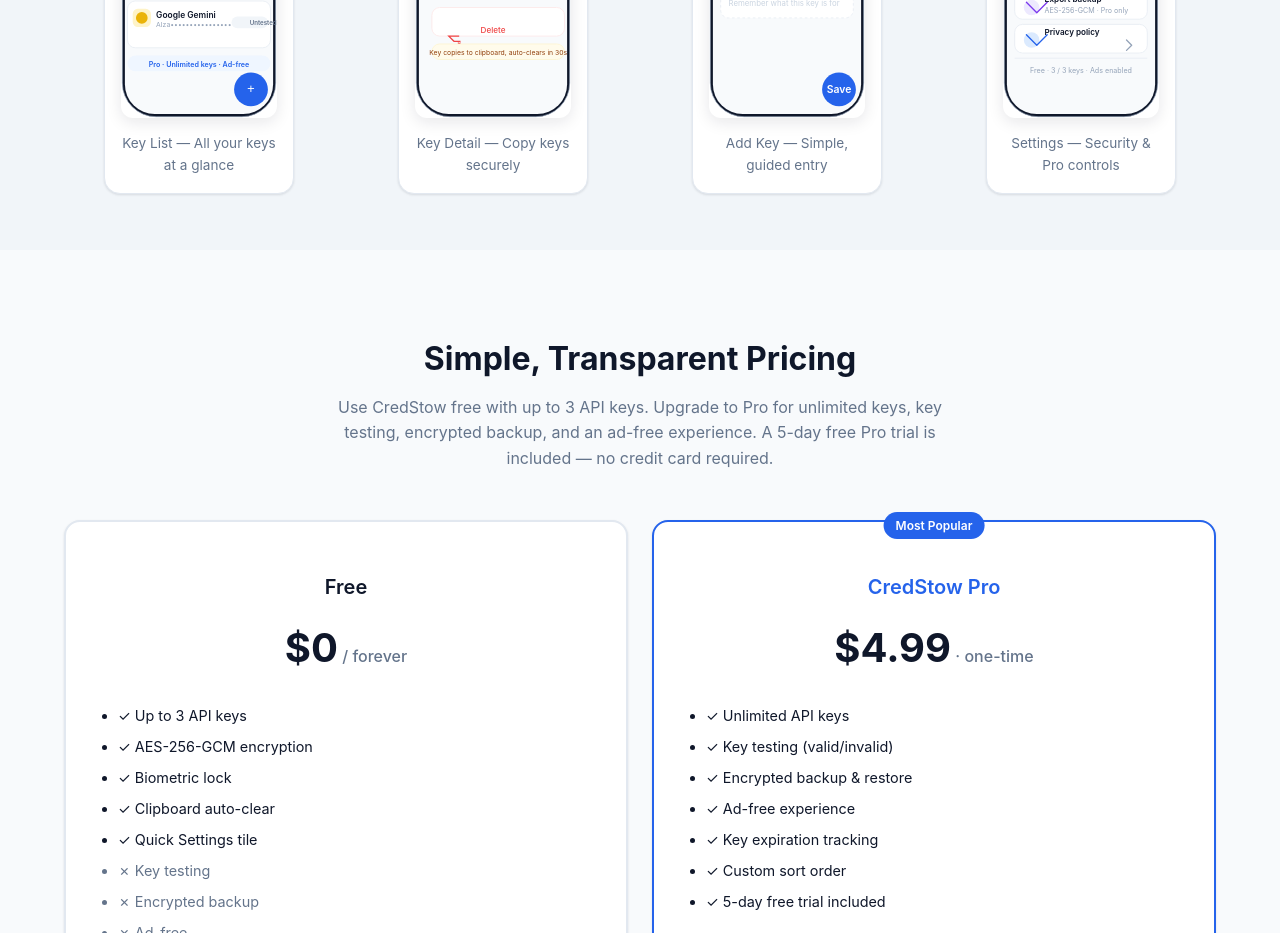
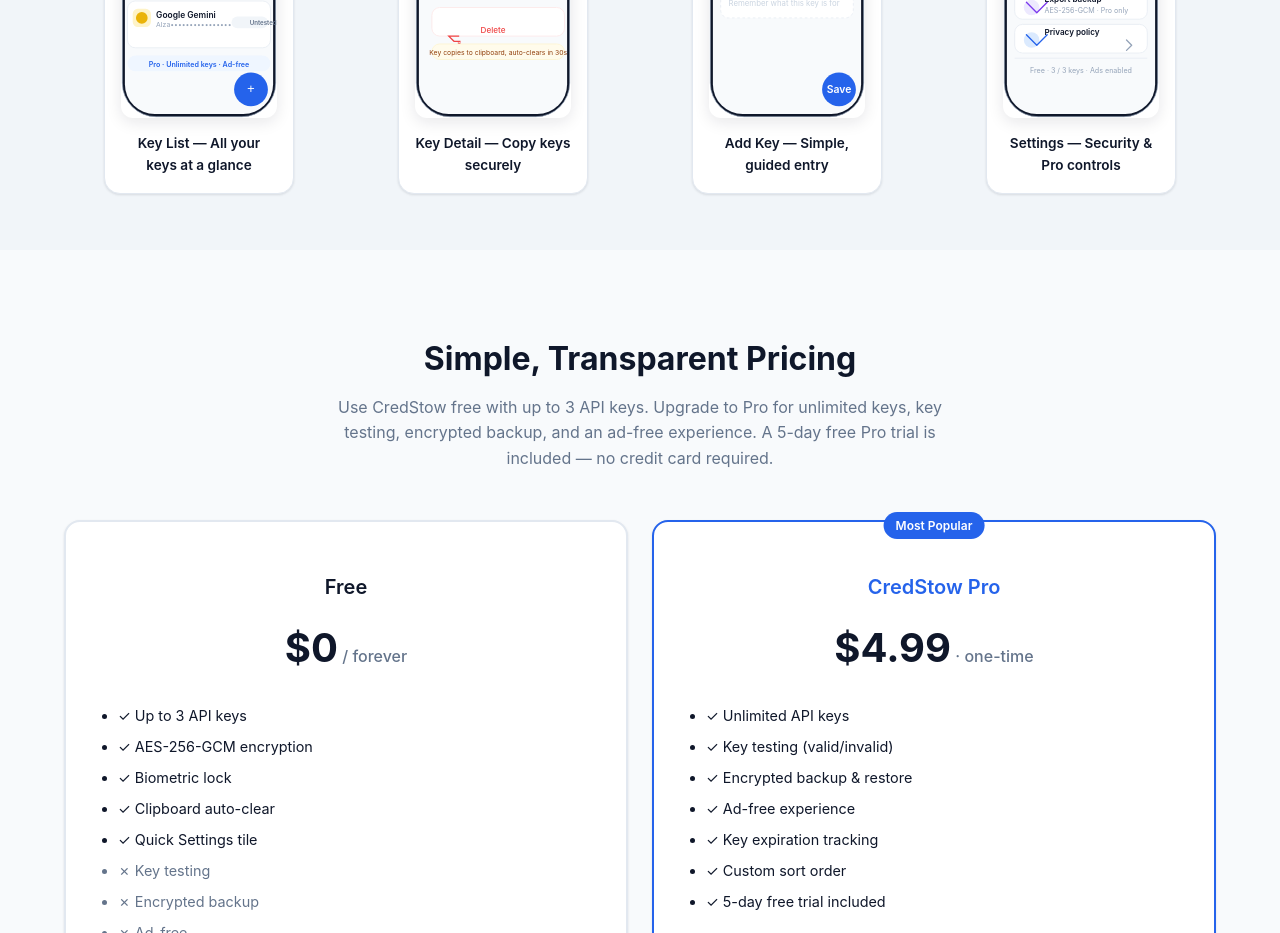
Before and after one commit to mac1dre81/CS, a plain HTML site: page docs/index.html in a window 1280 px wide. Shown: the part 2900-3833 px from the top of the page. Drawn offline with Linux system fonts and the light colour scheme.

Commit message:
style: make screenshot captions bold for better readability

```diff
--- a/docs/style.css
+++ b/docs/style.css
@@ -246,7 +246,8 @@ a:visited { color: #6d28d9; }
 .screenshot figcaption {
   margin-top: .5rem;
   font-size: .85rem;
-  color: var(--color-text-dim);
+  font-weight: 600;
+  color: var(--color-text);
 }
 
 /* ---- Pricing ---- */
```
